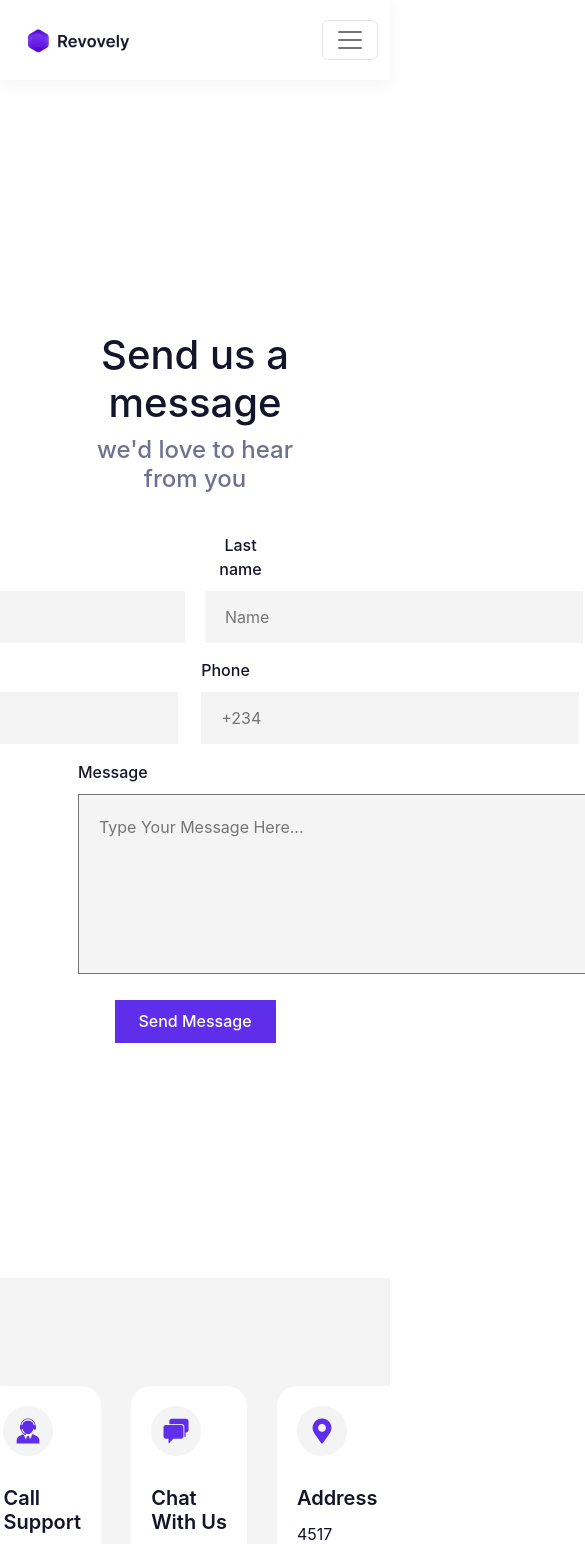
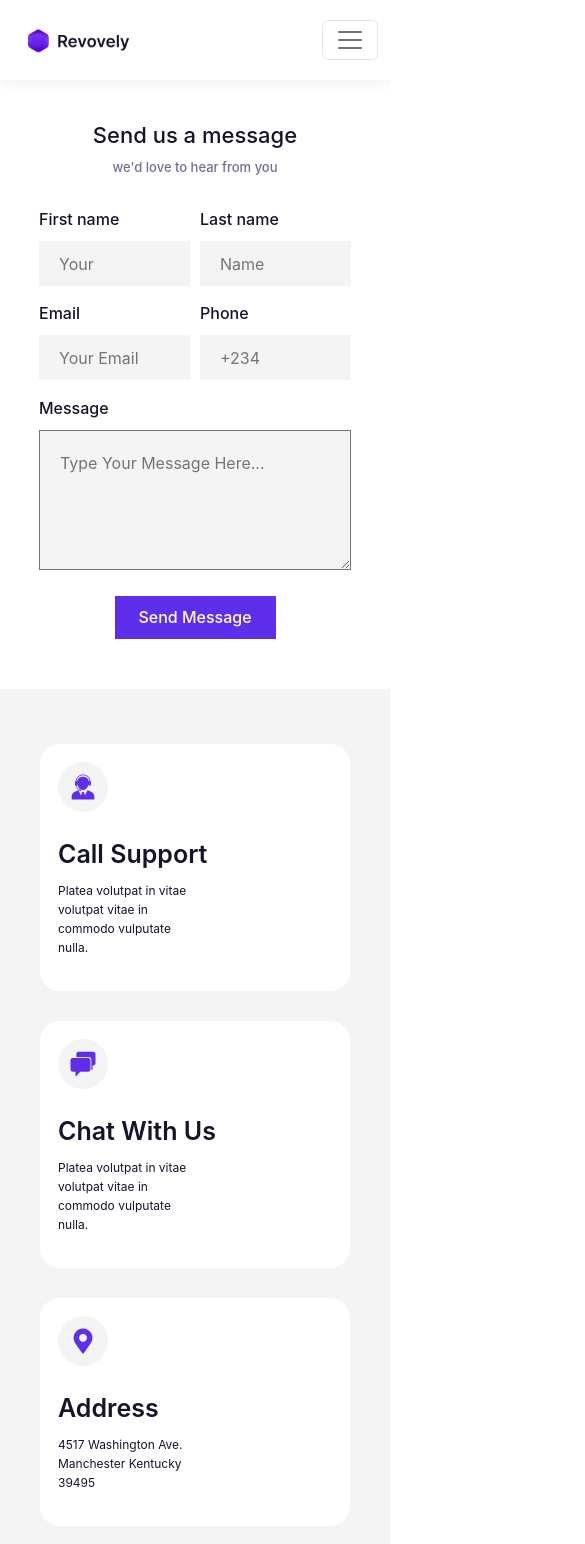
Before and after one commit to Regalcoder/revovely, a Next.js app: page /contactus in a window 390 px wide. Shown: the top 1544 px of the page, 585 px wide, since content can reach past the window. Built offline with nearby package versions, Linux system fonts and the light colour scheme; a web font is replaced by a local one.

Commit message:
mobile respomsiveness completed

```diff
--- a/components/footer.js
+++ b/components/footer.js
@@ -18,8 +18,8 @@ const Footer = () => {
                             <div className="col-lg-3 col-md-4 col-sm-6 footerlinks">
                                 <h6 className={styles.linkTitle}>Company</h6>
                                 <ul className={styles.navList}>
-                                    <li><Link className={styles.link} href="/"><a href="/" > about us </a></Link></li>
-                                    <li><Link className={styles.link} href="/"><a href="/" > contact us </a></Link></li>
+                                    <li><Link className={styles.link} href="/aboutus"><a href="/" > about us </a></Link></li>
+                                    <li><Link className={styles.link} href="/contactus"><a href="/" > contact us </a></Link></li>
                                 </ul>
                             </div>
                             <div className="col-lg-3 col-md-4 col-sm-6 footerlinks">
--- a/pages/contactus.js
+++ b/pages/contactus.js
@@ -33,7 +33,7 @@ const contactus = () => {
                         </div>
                       </div>
 
-                      <div className='mt-3'>
+                      <div className={`mt-3 ${styles.responsive}`}>
                       <label className={styles.labelText3} htmlFor="">Message</label>
                         <textarea className={styles.Textarea} name="" id="" cols="30" rows="10" placeholder='Type Your Message Here...' />
                       </div>
@@ -43,20 +43,21 @@ const contactus = () => {
             </div>
             <div className={styles.container2}>
                 <div className={styles.miniContainer}>
-                    <img src="customercare.png" width='50px'/>
+                    <img src="customercare.png" className='img-fluid' width='50px'/>
                     <h4 className={styles.smallheader}>Call Support</h4>
                     <p className={styles.paragraph}>Platea volutpat in vitae volutpat vitae in commodo vulputate nulla. </p>
                 </div>
                 <div className={styles.miniContainer}>
-                <img src="message.png" width='50px'/>
+                <img src="message.png" className='img-fluid' width='50px'/>
                     <h4 className={styles.smallheader}>Chat With Us</h4>
                     <p className={styles.paragraph}>Platea volutpat in vitae volutpat vitae in commodo vulputate nulla. </p>
                 </div>
                 <div className={styles.miniContainer}>
-                <img src="location.png" width='50px'/>
+                <img src="location.png" className='img-fluid' width='50px'/>
                     <h4 className={styles.smallheader}>Address</h4>
                     <p className={styles.paragraph}>4517 Washington Ave. Manchester
-Kentucky 39495 </p>
+                        Kentucky 39495
+                    </p>
                 </div>
             </div>
          </div>
--- a/pages/searcherror.js
+++ b/pages/searcherror.js
@@ -6,7 +6,7 @@ const searcherror = () => {
          <div className={styles.searchContainer}>
             <div className={styles.subContainer}>
                 <h3 className={styles.searchText}>Search Result For 'Money'</h3>
-                <img src="searchError.png" width='95px' />
+                <img className='img-fluid' src="searchError.png" width='95px' />
                 <h2 className={styles.errorHeader}>Oops! Search Not Found</h2>
                 <p className={styles.errorText}>Nothing matched your search criteria.
                     Please try again with different keywords.
--- a/styles/Searcherror.module.css
+++ b/styles/Searcherror.module.css
@@ -55,3 +55,65 @@
     font-size: 16px;
     line-height: 19px;
 }
+
+/*normal phone screen size  */
+@media all and (max-width: 500px) {
+    .searchContainer{
+        height: auto;
+    }
+
+    .subContainer{
+        height: auto;
+        margin: 50px 0;
+    }
+
+    .errorHeader{
+        font-weight: 600;
+        font-size: 34px;
+        line-height: 80px;
+        color: #14142B;
+    }
+
+    .seacrhBox{
+        width: 90%;
+        height: 57px;
+        padding-left: 20px;
+        margin: 10px 0 30px;
+    }
+
+    .errorText{
+        text-align: center;
+        width: 75%;
+    }
+}
+
+/*normal phone screen size  */
+@media all and (max-width: 375px){
+    .errorHeader{
+        font-size: 24px;
+
+    }
+
+    .searchText{
+        font-weight: 500;
+        font-size: 25px;
+        line-height: 60px;
+        color: #14142B;
+    }
+
+    .errorText{
+        font-weight: 400;
+        font-size: 13px;
+        line-height: 24px;
+        color: #14142B;
+        width: 80%;
+    }
+
+    .seacrhBox{
+        width: 90%;
+        height: 43px;
+        padding-left: 20px;
+        margin: 10px 0 30px;
+    }
+
+}
--- a/styles/contactus.module.css
+++ b/styles/contactus.module.css
@@ -1,14 +1,15 @@
 .mainBody{
     width: 100%;
-    height: 200vh;
+    height: auto;
     background-color: white;
     font-family: 'inter';
     font-style: normal;
+    padding-top: 50px;
 }
 
 .container1{
     width: 100%;
-    height: 140vh;
+    height: auto;
     display: flex;
 }
 
@@ -36,7 +37,8 @@
 .formContainer{
     width: 100%;
     height: auto;
-    margin-top: 40px;
+    margin: 40px 0 50px
+
 }
 
 .input1{
@@ -121,7 +123,6 @@
     height: 289px;
     background-color: white;
     border-radius: 20px;
-
     padding: 20px;
 }
 
@@ -141,3 +142,183 @@
     margin-top: 15px;
     width: 80%;
 }
+
+/* tablet view */
+@media all and (max-width: 800px) {
+
+    .mainBody{
+        padding-top: 25px;
+    }
+
+    .subContainer1{
+        width: 100%;
+        height: auto;
+        margin:  auto;
+        text-align: center;
+    }
+    .header1{
+        font-size: 33px;
+    }
+
+    .texts{
+        font-weight: 500;
+        font-size: 20px;
+        line-height: 29px;
+        color: #6e7191;
+    }
+
+    .field{
+        width: 330px;
+        height: 45px;
+    }
+
+    .labelText{
+        padding-right: 260px;
+    }
+
+    .labelText2{
+        padding-right: 290px;
+    }
+
+    .Textarea{
+        width: 680px;
+        height: 180px;
+        background-color: #f4f4f4;
+        padding-left: 20px;
+        padding-top: 20px;
+    }
+
+    .labelText3{
+        padding-right: 620px;
+        padding-bottom: 10px;
+    }
+
+    .container2{
+        height: auto;
+    }
+
+    .miniContainer{
+        width: 200px;
+        height: 250px;
+        margin: 50px 0;
+    }
+}
+
+/*normal phone sceeen size  */
+@media all and (max-width: 500px) {
+    .mainBody{
+        padding-top: 15px;
+        width: 100%;
+    }
+
+    .subContainer1{
+        width: 80%;
+        height: auto;
+        margin:  auto;
+        text-align: center;
+    }
+    .header1{
+        font-size: 22px;
+    }
+
+    .columnFlex{
+        display: flex;
+        flex-direction: column;
+        gap: 10px;
+        text-align: left;
+    }
+
+    .texts{
+        font-size: 13px;
+        line-height: 0px;
+    }
+
+    .input1{
+        gap: 10px;
+        width: fit-content;
+    }
+
+    .field{
+        width: 100%;
+        height: 45px;
+    }
+
+    .labelText{
+        padding-right: 0;
+    }
+
+    .labelText2{
+        padding-right: 0;
+    }
+
+    .Textarea{
+        width: 100%;
+        height: 140px;
+        background-color: #f4f4f4;
+        padding-left: 20px;
+        padding-top: 20px;
+    }
+
+    .labelText3{
+        padding-right: 0px;
+        padding-bottom: 10px;
+        width: 100%;
+        text-align: left;
+    }
+
+    .container2{
+        flex-direction: column;
+        gap: 0px;
+        align-items: center;
+        justify-content: unset;
+        padding: 40px;
+    }
+
+    .miniContainer{
+        width: 100% !important;
+        height: auto;
+        margin: 15px 0;
+        padding: 18px !important;
+    }
+
+    .smallheader{
+        font-weight: 600;
+        font-size: 25px;
+        line-height: 24px;
+        color: #14142b;
+        margin-top: 30px;
+    }
+
+    .paragraph{
+        font-weight: 400;
+        font-size: 12px;
+        line-height: 19px;
+        color: #14142b;
+        margin-top: 15px;
+        width: 50%;
+    }
+}
+
+/*small and extra small phone sceeen size  */
+@media all and (max-width: 375px){
+    .miniContainer{
+        width: 100%;
+        margin: 15px 0;
+        padding: 10px;
+    }
+
+    .smallheader{
+        font-size: 12px;
+        line-height: 14px;
+        margin-top: 20px;
+        width: 100%;
+    }
+
+    .paragraph{
+        font-size: 10px;
+        line-height: 13px;
+        margin-top: 10px;
+        width: 100%;
+    }
+
+}
```
